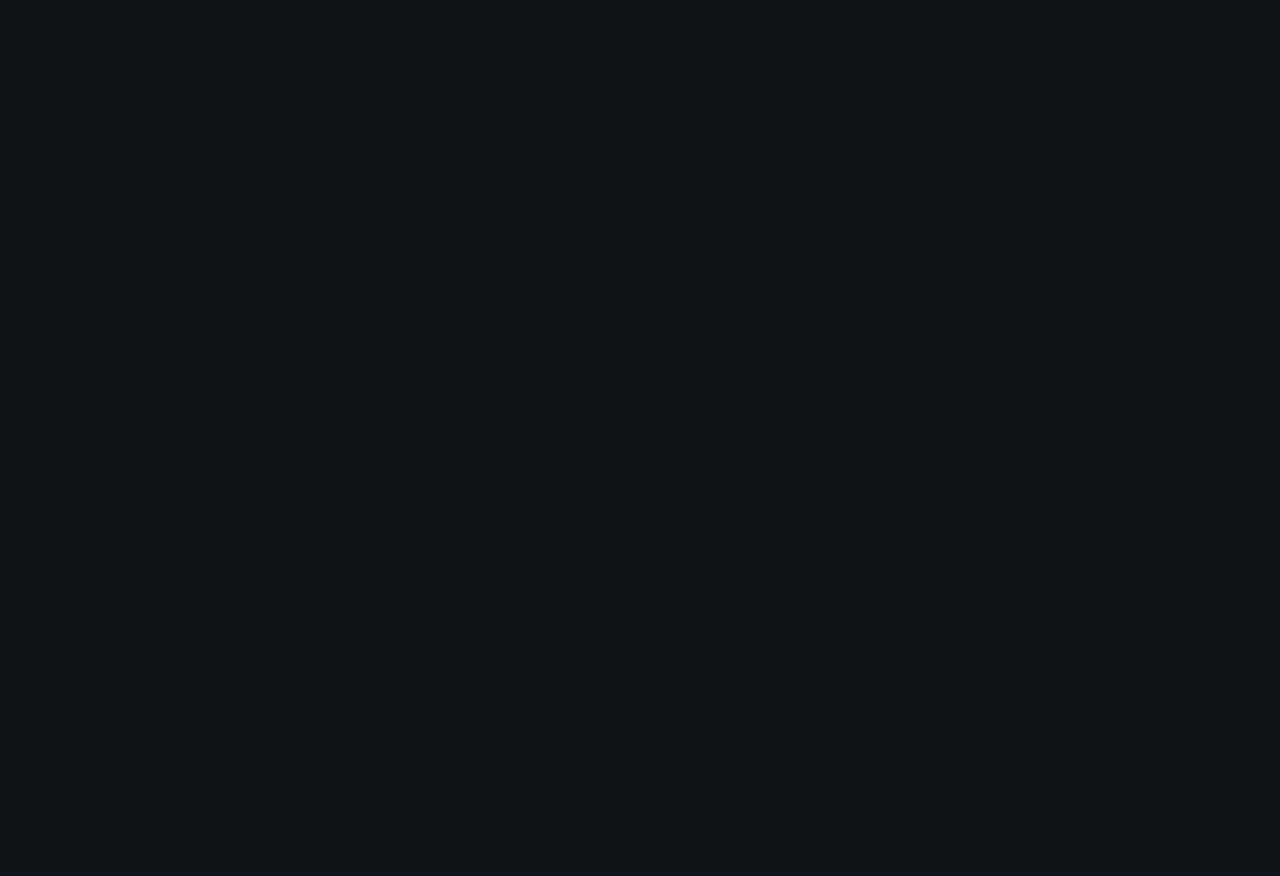
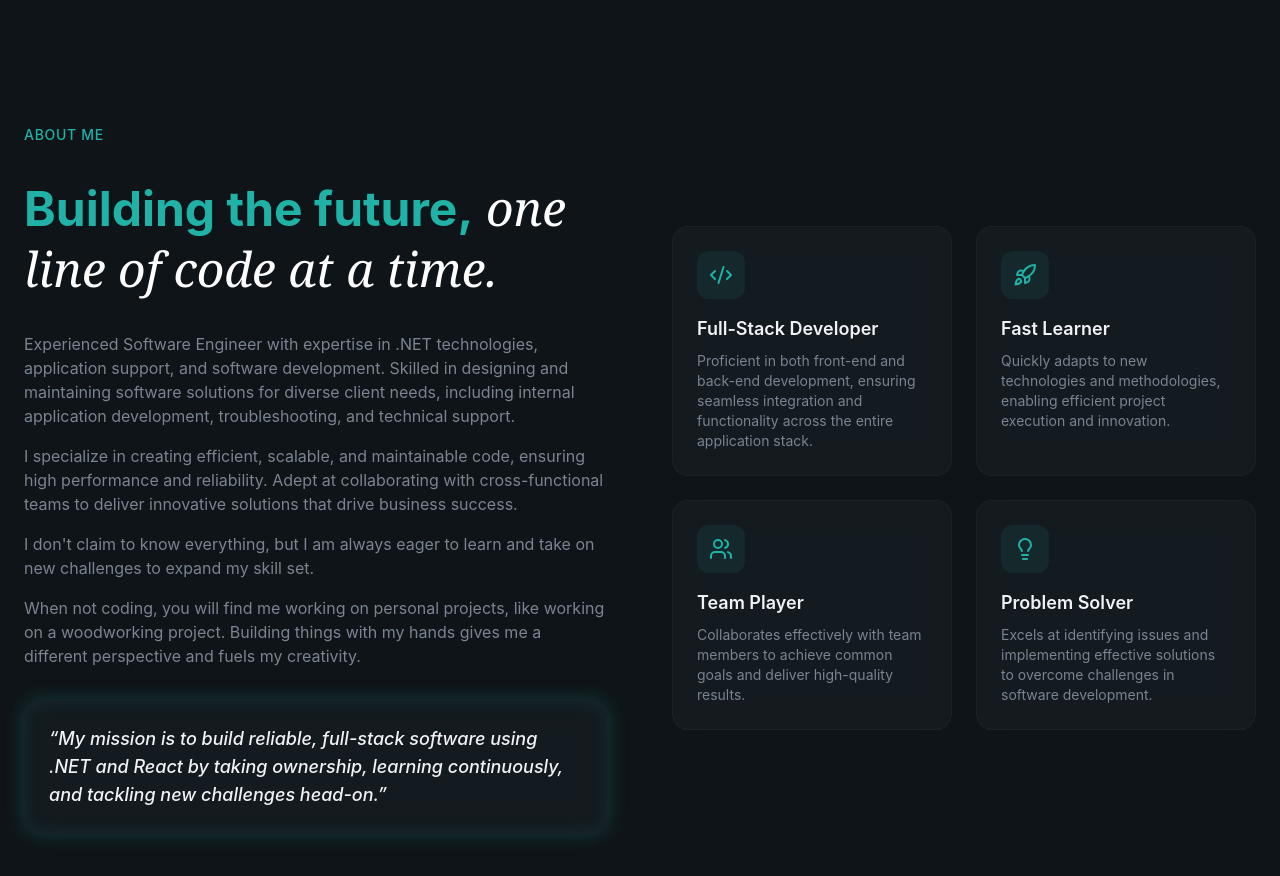
Before and after one commit to stuarts205/stuart-smith-dev, a React (Vite) app: page / in a window 1280 px wide. Shown: the part 1060-1936 px from the top of the page. Before the commit the page ends 1054 px from the top, so only its background shows below. Built offline with nearby package versions, Linux system fonts and the light colour scheme.

Commit message:
about section

```diff
--- a/src/App.jsx
+++ b/src/App.jsx
@@ -3,7 +3,6 @@ import { Hero } from '@/sections/hero'
 import { About } from '@/sections/about'
 import { Projects } from '@/sections/projects'
 import { Experience } from '@/sections/experience'
-import { Testimonials } from '@/sections/testimonials'
 import { Contact } from '@/sections/contact'
 import { Navbar } from '@/layout/navbar'
 
@@ -18,7 +17,6 @@ function App() {
         <About />
         <Projects />
         <Experience />
-        <Testimonials />
         <Contact />
       </main>
     </div>
--- a/src/layout/navbar.jsx
+++ b/src/layout/navbar.jsx
@@ -6,7 +6,6 @@ const navLinks = [
   { href: "#about", label: "About" },
   { href: "#projects", label: "Projects" },
   { href: "#experience", label: "Experience" },
-  { href: "#testimonials", label: "Testimonials" },
 ];
 
 export const Navbar = () => {
@@ -68,11 +67,12 @@ export const Navbar = () => {
                 href={link.href}
                 key={index}
                 className="text-lg text-muted-foreground hover:text-foreground py-2"
+                onClick={() => setIsMobileMenuOpen(false)}
               >
                 {link.label}
               </a>
             ))}
-            <Button>Contact Me</Button>
+            <Button onClick={() => setIsMobileMenuOpen(false)}>Contact Me</Button>
           </div>
         </div>
       )}
--- a/src/sections/about.jsx
+++ b/src/sections/about.jsx
@@ -1,7 +1,99 @@
+import { Code2, Lightbulb, Rocket, Users } from "lucide-react";
+
+const hightlights = [
+  {
+    icon: Code2,
+    title: "Full-Stack Developer",
+    description:
+      "Proficient in both front-end and back-end development, ensuring seamless integration and functionality across the entire application stack.",
+  },
+  {
+    icon: Rocket,
+    title: "Fast Learner",
+    description:
+      "Quickly adapts to new technologies and methodologies, enabling efficient project execution and innovation.",
+  },
+  {
+    icon: Users,
+    title: "Team Player",
+    description:
+      "Collaborates effectively with team members to achieve common goals and deliver high-quality results.",
+  },
+  {
+    icon: Lightbulb,
+    title: "Problem Solver",
+    description:
+      "Excels at identifying issues and implementing effective solutions to overcome challenges in software development.",
+  },
+];
+
 export const About = () => {
   return (
-    <section>
-
+    <section className="py-32 relative overflow-hidden" id="about">
+      <div className="container mx-auto px-6 relative z-10">
+        <div className="grid lg:grid-cols-2 gap-16 items-center">
+          <div className="space-y-8">
+            <div className="animate-fade-in">
+              <span className="text-secondary-foreground text-sm font-medium tracking-wider uppercase">
+                About Me
+              </span>
+            </div>
+            <h2 className="text-4xl md:text-5xl font-bold leading-tight animate-fade-in animation-delay-100 text-secondary-foreground">
+              Building the future,
+              <span className="font-serif italic font-normal text-white">
+                {" "}
+                one line of code at a time.
+              </span>
+            </h2>
+            <div className="space-y-4 text-muted-foreground animate-fade-in animation-delay-200">
+              <p>
+                Experienced Software Engineer with expertise in .NET
+                technologies, application support, and software development.
+                Skilled in designing and maintaining software solutions for
+                diverse client needs, including internal application
+                development, troubleshooting, and technical support.
+              </p>
+              <p>
+                I specialize in creating efficient, scalable, and maintainable
+                code, ensuring high performance and reliability. Adept at
+                collaborating with cross-functional teams to deliver innovative
+                solutions that drive business success.
+              </p>
+              <p>
+                I don't claim to know everything, but I am always eager to learn
+                and take on new challenges to expand my skill set.
+              </p>
+              <p>
+                When not coding, you will find me working on personal projects,
+                like working on a woodworking project. Building things with my
+                hands gives me a different perspective and fuels my creativity.
+              </p>
+            </div>
+            <div className="glass rounded-2xl p-6 glow-border animate-fade-in animation-delay-300">
+              <p className="text-lg font-medium italic text-foreground">
+                &ldquo;My mission is to build reliable, full-stack software
+                using .NET and React by taking ownership, learning continuously,
+                and tackling new challenges head-on.&rdquo;
+              </p>
+            </div>
+          </div>
+          <div className="grid sm:grid-cols-2 gap-6">
+            {hightlights.map((item, index) => (
+              <div
+                key={index}
+                className="glass p-6 rounded-2xl animate-fade-in"
+                style={{ animationDelay: `${400 + index * 100}ms` }}
+              >
+                <div className="w-12 h-12 rounded-xl bg-primary/10 flex items-center justify-center mb-4 hover:bg-primary/20">
+                  <item.icon className="w-6 h-6 text-primary" />
+                </div>
+                <h3 className="text-lg font-semibold mb-2">{item.title}</h3>
+                <p className="text-sm text-muted-foreground">{item.description}</p>
+              </div>
+            ))}
+          </div>
+        </div>
+      </div>
     </section>
-  )
-}
+  );
+};
--- a/src/sections/testimonials.jsx
+++ /dev/null
@@ -1,7 +0,0 @@
-export const Testimonials = () => {
-  return (
-    <section>
-
-    </section>
-  )
-}
```
